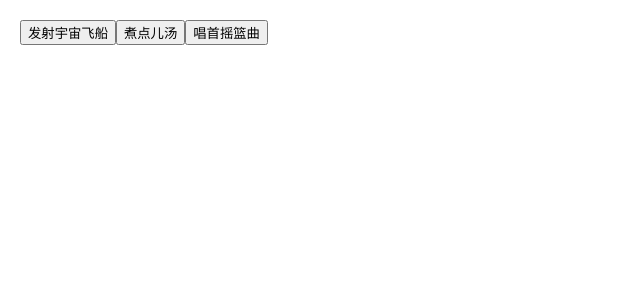
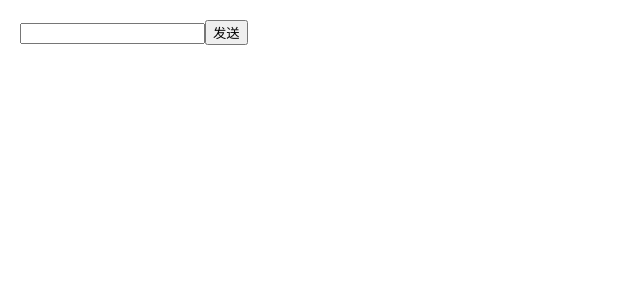
Before and after one commit to MufuDe/20241018-react-ref, a React (Create React App) app: page / in a window 1280 px wide. Shown: the top 300 px of the page, without its empty margins (0-640 px from the left). Built offline with nearby package versions, Linux system fonts and the light colour scheme.

Commit message:
1. 读取最新的 state;

```diff
--- a/src/App.js
+++ b/src/App.js
@@ -1,33 +1,18 @@
-import { useRef } from "react";
+import { useState, useRef } from "react";
 
-function DebouncedButton({ onClick, children }) {
-  const timeoutRef = useRef(null);
-  return (
-    <button
-      onClick={() => {
-        clearTimeout(timeoutRef.current);
-        timeoutRef.current = setTimeout(() => {
-          onClick();
-        }, 1000);
-      }}
-    >
-      {children}
-    </button>
-  );
-}
+export default function Chat() {
+  const [text, setText] = useState("");
 
-export default function Dashboard() {
+  function handleSend() {
+    setTimeout(() => {
+      alert("正在发送：" + text);
+    }, 3000);
+  }
+
   return (
     <>
-      <DebouncedButton onClick={() => alert("宇宙飞船已发射！")}>
-        发射宇宙飞船
-      </DebouncedButton>
-      <DebouncedButton onClick={() => alert("汤煮好了！")}>
-        煮点儿汤
-      </DebouncedButton>
-      <DebouncedButton onClick={() => alert("摇篮曲唱完了！")}>
-        唱首摇篮曲
-      </DebouncedButton>
+      <input value={text} onChange={(e) => setText(e.target.value)} />
+      <button onClick={handleSend}>发送</button>
     </>
   );
 }
```
